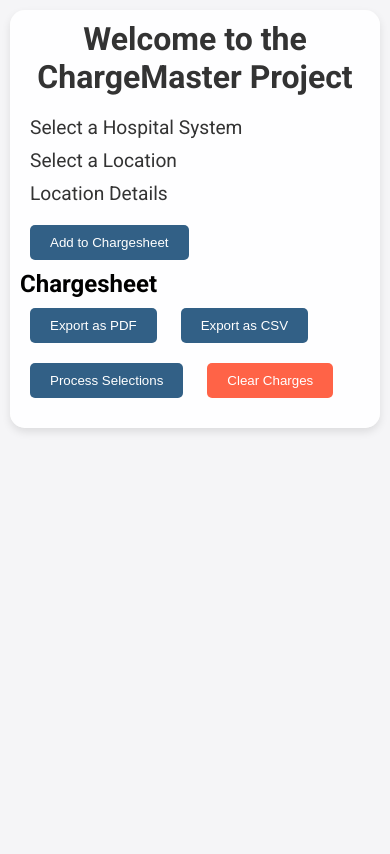
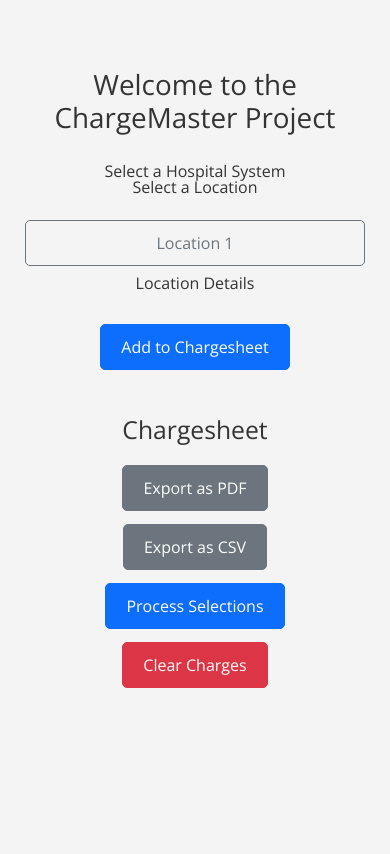
Before and after one commit to gsmithw91/ChargeMaster1, a Flask app: page /chargemaster in a window 390 px wide. After the commit the page ends 688 px from the top, so only its background shows below. Run offline with Flask 3, Linux system fonts and the light colour scheme; data that the repository does not hold is empty; some libraries are stand-ins or nearby versions.

Commit message:
starting 12/21

```diff
--- a/backend/routes/chargemaster/charges_api_routes.py
+++ b/backend/routes/chargemaster/charges_api_routes.py
@@ -13,13 +13,14 @@ from logs.custom_logger import api_logger
 
 
 charge_models_mapping = {
-    1: AdvocateCharges,
-    2: LoyolaCDMCharges,
-    3: NorthshoreCharges,
-    4: NorthwesternCharges,
-    5: RushCharges,
-    6: UCMCCharges
+    1: AdvocateCharges, # a5a7d4
+    2: LoyolaCDMCharges, #a30046
+    3: NorthshoreCharges, # 2361fd
+    4: NorthwesternCharges, # 63599e
+    5: RushCharges, # 006937
+    6: UCMCCharges # 800000
 }
+
 
 System_ID_Mapping_Table =  {
     1:'Elig_Advocate',
@@ -215,15 +216,25 @@ def get_charges(system_id, location_id):
 
 @api.route('/process-chargesheet', methods=['POST'])
 def get_charge_sheet_data():
-    data = request.json  # Get JSON data sent in the POST request
-
-    # Process data: Omit nulls (and undefined values, which should be handled client-side)
+    data = request.json
     processed_data = [omit_nulls(charge) for charge in data]
 
-    # For now, just return the processed data
-    return jsonify(processed_data)
+    # Color mapping
+    system_id_colors = {
+        1: "#a5a7d4",
+        2: "#a30046",
+        3: "#2361fd",
+        4: "#63599e",
+        5: "#006937",
+        6: "#800000",
+    }
 
+    # Add color information to each charge item
+    for charge in processed_data:
+        system_id = charge.get('SystemID')
+        charge['color'] = system_id_colors.get(system_id, "defaultColor")
 
+    return render_template('chargesheet.html', chargesheet_data=processed_data)
 
 def omit_nulls(charge_dict):
     """
--- a/static/Chargemaster.js
+++ b/static/Chargemaster.js
@@ -1,67 +1,109 @@
 var oTable;
+const colorMapping = {
+  1: "#a5a7d4",
+  2: "#a30046",
+  3: "#2361fd",
+  4: "#63599e",
+  5: "#006937",
+  6: "#800000",
+};
 
 document.addEventListener("DOMContentLoaded", (event) => {
   // Code that needs the DOM to be ready can go here
   initPage();
 });
 
-function initPage() {
-  // You might fetch the initial system list here, for example
-  fetchSystems();
+async function initPage() {
+  try {
+    // Fetch and display systems
+    const systems = await fetchSystems();
+    displaySystems(systems);
+
+    // Fetch and display locations for the first system by default
+    if (systems.length > 0) {
+      const systemId = systems[0].SystemID;
+      const locations = await fetchLocations(systemId);
+      displayLocations(locations);
+    }
+  } catch (error) {
+    console.error("Error initializing page:", error);
+  }
 }
 
-function fetchSystems() {
-  fetch("/api/systems")
-    .then((response) => response.json())
-    .then((data) => {
+async function fetchSystems() {
+  const response = await fetch("/api/systems");
+  if (!response.ok) {
+    throw new Error("Error fetching systems.");
+  }
+  return response.json();
+}
+
+function displaySystems(systems) {
   const systemsContainer = document.getElementById("systems-container");
-      data.forEach((system) => {
-        const button = document.createElement("button");
-        button.className = "system-button";
-        button.innerText = system.SystemName;
-        button.addEventListener("click", function () {
+
+  systems.forEach((system) => {
+    const button = createButton(system.SystemName, "system-button");
+    const backgroundColor = colorMapping[system.SystemID];
+    button.style.backgroundColor = backgroundColor;
+    button.style.color = "white"; // Set text color to white
+    button.addEventListener("click", async () => {
       document
         .querySelectorAll(".system-button")
         .forEach((btn) => btn.classList.remove("selected"));
       button.classList.add("selected");
-          fetchAndDisplayLocations(system.SystemID);
+      const locations = await fetchLocations(system.SystemID);
+      displayLocations(locations);
     });
     systemsContainer.appendChild(button);
   });
-    })
-    .catch((error) => console.error("Error fetching systems:", error));
 }
 
-function fetchAndDisplayLocations(systemId) {
-  fetch(`/api/locations/${systemId}`)
-    .then((response) => response.json())
-    .then((locations) => {
+async function fetchLocations(systemId) {
+  const response = await fetch(`/api/locations/${systemId}`);
+  if (!response.ok) {
+    throw new Error("Error fetching locations.");
+  }
+  return response.json();
+}
+
+function displayLocations(locations) {
   const locationsContainer = document.getElementById("locations-container");
   locationsContainer.innerHTML = ""; // Clear existing buttons
 
   locations.forEach((location) => {
-        const locButton = document.createElement("button");
-        locButton.className = "location-button";
-        locButton.innerText = location.LocationName;
+    const locButton = createButton(location.LocationName, "location-button");
+    const backgroundColor = colorMapping[location.SystemID]; // Use colorMapping
+    locButton.style.backgroundColor = backgroundColor;
+    locButton.style.color = "white"; // Set text color to white
+    locButton.addEventListener("click", async () => {
+      const locationDetails = await fetchLocationDetails(location.LocationID);
+      displayLocationDetails(locationDetails);
 
-        // When a location button is clicked, fetch and display location details
-        // and fetch and display charges for this location
-        locButton.addEventListener("click", () => {
-          fetchAndDisplayLocationDetails(location.LocationID); // Fetch location details
-          loadChargesForLocation(systemId, location.LocationID); // Fetch charges for this location
+      // Remove existing system color class (if any)
+      document
+        .getElementById("location-information")
+        .classList.remove("system-color");
+
+      // Add the new system color class based on location.SystemID
+      document
+        .getElementById("location-information")
+        .classList.add(`system-color-${location.SystemID}`);
+
+      loadChargesForLocation(location.SystemID, location.LocationID); // Pass SystemID and LocationID
     });
-
     locationsContainer.appendChild(locButton);
   });
-    })
-    .catch((error) => console.error("Error fetching locations:", error));
 }
 
-// This function fetches and displays details for a specific location
-function fetchAndDisplayLocationDetails(locationId) {
-  fetch(`/api/locations/details/${locationId}`)
-    .then((response) => response.json())
-    .then((locationDetails) => {
+async function fetchLocationDetails(locationId) {
+  const response = await fetch(`/api/locations/details/${locationId}`);
+  if (!response.ok) {
+    throw new Error("Error fetching location details.");
+  }
+  return response.json();
+}
+
+function displayLocationDetails(locationDetails) {
   const infoContainer = document.getElementById("location-information");
   infoContainer.innerHTML = `
     <h2>Location Information</h2>
@@ -69,11 +111,7 @@ function fetchAndDisplayLocationDetails(locationId) {
     <p>Address: ${locationDetails.Address}, ${locationDetails.City}, ${locationDetails.State} ${locationDetails.ZipCode}</p>
     <p>Phone: ${locationDetails.Phone}</p>
   `;
-    })
-    .catch((error) => console.error("Error fetching location details:", error));
 }
-
-// This function fetches and displays the charges data for a specific location in a DataTable
 function loadChargesForLocation(systemId, locationId) {
   let apiUrl = `/api/charges/system/${systemId}/location/${locationId}`;
   fetch(apiUrl)
@@ -147,4 +185,16 @@ function displayChargesData(chargeData, columns) {
     ordering: true,
     info: true,
   });
+
+  // Add an event handler to a button or perform other actions here
+  // For example, you can add a button to export the table data
+  // or add any other functionality you need.
 }
+
+function createButton(text, className) {
+  const button = document.createElement("button");
+  button.className = className;
+  button.innerText = text;
+  button.style.backgroundColor = colorMapping[text]; // Use the mapping for background color
+  return button;
+}
--- a/static/Chargesheet.js
+++ b/static/Chargesheet.js
@@ -6,6 +6,7 @@ document.addEventListener("DOMContentLoaded", (event) => {
       addToChargesheet(selectedData);
     });
   }
+});
 
 const exportPdfButton = document.getElementById("exportPdfButton");
 if (exportPdfButton) {
@@ -22,7 +23,6 @@ document.addEventListener("DOMContentLoaded", (event) => {
 if (sendDataButton) {
   sendDataButton.addEventListener("click", sendChargeSheetData);
 }
-});
 
 function clearChargesheet() {
   if (confirm("Are you sure you want to clear the chargesheet?")) {
@@ -38,6 +38,7 @@ function addToChargesheet(selectedData) {
   }
 
   var chargesheetList = document.getElementById("chargesheetList");
+  chargesheetList.innerHTML = ""; // Clear the existing list
 
   selectedData.forEach(function (data) {
     var listItem = document.createElement("li");
@@ -62,14 +63,13 @@ function addToChargesheet(selectedData) {
   oTable.rows({ selected: true }).deselect();
 }
 
+function shouldExcludeKey(key) {
+  const excludedKeys = ["SystemID", "LocationID", "CodeID", "Type"];
+  return excludedKeys.includes(key);
+}
+
 function isValidValue(value) {
   return value !== null && value !== undefined && value !== "";
-}
-
-function shouldExcludeKey(key) {
-  // Add any keys here that you don't want to include in the chargesheet
-  const excludedKeys = ["SystemID", "LocationID", "CodeID", "Type"];
-  return excludedKeys.includes(key);
 }
 
 function createInfoDiv(key, value) {
@@ -98,6 +98,7 @@ function createRemoveButton(listItem) {
   };
   return removeBtn;
 }
+
 function exportChargesheetAsPDF() {
   const chargesheetElement = document.getElementById("chargesheetContainer");
 
--- a/static/style.css
+++ b/static/style.css
@@ -1,203 +1,97 @@
-/* Add a modern font from Google Fonts */
-@import url("https://fonts.googleapis.com/css2?family=Roboto:wght@400;700&display=swap");
+/* Include Google Font */
+@import url("https://fonts.googleapis.com/css2?family=Open+Sans:wght@300;400;700&display=swap");
 
-/* Basic Reset */
-* {
+/* Reset some basic elements */
+body,
+h1,
+h2,
+h3,
+p {
   margin: 0;
   padding: 0;
-  box-sizing: border-box;
 }
 
-body,
-html {
-  height: 100%;
-  font-family: "Roboto", sans-serif; /* Updated font-family */
+/* Apply a base font to the body */
+body {
+  font-family: "Open Sans", sans-serif;
+  background-color: #f4f4f4;
+  color: #333;
 }
 
-body {
-  background: #f5f5f7; /* Updated to a light grey background */
+/* Style the main content area */
+.container {
+  padding: 20px;
 }
 
-/* Style for the main content wrapper to add transparency */
-.content-wrapper {
-  background: rgba(
-    255,
-    255,
-    255,
-    0.95
-  ); /* Slightly more opaque for better readability */
-  border-radius: 15px;
-  padding: 20px;
-  margin: 15px;
-  box-shadow: 0 4px 8px rgba(0, 0, 0, 0.1);
+/* Style the header */
+header {
+  background-color: #007bff;
+  color: #fff;
+  padding: 20px 0;
+  text-align: center;
+  margin-bottom: 30px;
 }
 
-/* Typographic styles */
-h1 {
-  font-size: 2.5rem;
-  color: #333; /* Updated to a darker color for better contrast */
+/* Style buttons for a larger and consistent size */
+.btn {
+  padding: 10px 20px;
+  font-size: 16px; /* Larger font size */
+  border-radius: 5px; /* Rounded corners */
+  margin: 5px; /* Spacing between buttons */
+}
+
+/* Style for the hospital system and location buttons */
+.btn-hospital,
+.btn-location {
+  min-width: 150px; /* Minimum width */
+  display: inline-block; /* Align side by side */
+}
+
+/* Make table rows slightly taller for a modern feel */
+.table td,
+.table th {
+  padding: 15px; /* More padding inside table cells */
+}
+
+/* Footer styles */
+footer {
+  background-color: #007bff;
+  color: white;
   text-align: center;
+  padding: 10px;
+  position: relative;
+  bottom: 0;
+  width: 100%;
+}
+
+/* Custom styles for the navigation and headers */
+.navbar {
   margin-bottom: 20px;
 }
 
-.label {
-  font-size: 1.2rem;
-  color: #333; /* Matched with the header color for consistency */
-  margin: 10px 0;
-  padding-left: 10px;
+.navbar-brand,
+.nav-link {
+  color: #fff !important;
 }
 
-/* Button styles */
-button {
-  background-color: #326086;
-  color: white;
-  border: none;
-  padding: 10px 20px;
-  margin: 10px;
-  border-radius: 5px;
-  cursor: pointer;
-  transition: background-color 0.2s, transform 0.2s; /* Added transform transition */
+/* Adjust the color of active navigation link */
+.nav-link.active,
+.navbar-brand:hover,
+.nav-link:hover {
+  color: #ff0 !important;
 }
 
-button:hover {
-  background-color: #74babd;
-  transform: translateY(-2px); /* Slight lift effect on hover */
+/* Style the search input */
+.input-search {
+  margin-top: 10px;
+  margin-bottom: 10px;
 }
 
-button:active {
-  background-color: #74babd;
-  transform: translateY(0); /* Remove lift effect */
-}
-/* Responsive Design */
+/* Responsive adjustments */
 @media (max-width: 768px) {
-  .content-wrapper {
-    margin: 10px;
-    padding: 10px;
-  }
-
-  h1 {
-    font-size: 2rem;
-  }
-
-  #charges-table {
-    font-size: 0.9rem;
+  .btn-hospital,
+  .btn-location {
+    width: 100%;
+    margin-bottom: 10px;
   }
 }
-
-/* Table styles */
-#charges-table {
-  width: 100%; /* Ensure the table takes up the full width of its container */
-  border-collapse: collapse; /* Remove spacing between table cells */
-}
-
-#charges-table th,
-#charges-table td {
-  padding: 10px; /* Add some padding to table cells for spacing */
-  text-align: left; /* Align text to the left within cells */
-}
-
-/* Header row background color */
-#charges-table thead {
-  background-color: #8eadc7; /* Lighter shade of teal for the header background */
-  color: #ffffff; /* Text color for header cells */
-}
-
-/* Make the table container horizontally scrollable */
-.charges-container {
-  width: 100%; /* Adjust as needed */
-  overflow-x: auto;
-  margin-top: 20px;
-}
-
-/* New styles for interactive elements */
-a,
-button {
-  transition: all 0.2s ease-in-out;
-}
-
-a:hover,
-button:hover {
-  opacity: 0.8;
-}
-
-/* Additional styles can be added below as needed */
-.dt-buttons .btn-colvis {
-  background-color: #4caf50; /* Green background */
-  color: white; /* White text */
-  font-weight: bold; /* Make the text bold */
-  border: 2px solid white; /* White border */
-}
-
-/* Change the background color of the button on hover */
-.dt-buttons .btn-colvis:hover {
-  background-color: #45a049;
-}
-
-.charge-info {
-  margin-bottom: 5px;
-}
-
-.charge-key {
-  font-weight: bold;
-}
-
-.charge-value {
-  color: #333;
-}
-
-/* Existing styles */
-.chargesheet-item {
-  background-color: #f7f7f7;
-  border: 1px solid #ddd;
-  padding: 10px;
-  margin-bottom: 5px;
-  list-style-type: none;
-}
-
-.remove-charge {
-  background-color: #ff6666;
-  color: white;
-  border: none;
-  padding: 5px 10px;
-  cursor: pointer;
-  float: right;
-  margin-top: 10px; /* Add space above the button */
-}
-
-.remove-charge:hover {
-  background-color: #ff4d4d;
-}
-
-.button-row {
-  margin-bottom: 10px; /* Adds some space below the button row */
-}
-
-.chargesheet-button {
-  margin-right: 5px; /* Adds spacing between buttons if you add more in the future */
-  /* Style the button as you wish (padding, border, background, etc.) */
-}
-
-.hidden {
-  display: none;
-}
-
-.chargesheet-columns {
-  display: flex;
-  justify-content: space-between;
-}
-
-#charges-column,
-#statistics-column {
-  flex: 1; /* Each column takes up half the space */
-  padding: 0 10px; /* Add some padding between the columns */
-}
-
-#charges-column {
-  max-width: 50%; /* Limit the width to half of the container */
-}
-
-.clear-chargesheet {
-  background-color: #ff6347; /* Tomato color for clear button */
-  color: white;
-  /* other styling properties */
-}
--- a/templates/chargemaster.html
+++ b/templates/chargemaster.html
@@ -1,150 +1,166 @@
-{% extends "base.html" %} {% block head %}
+<!DOCTYPE html>
+<html lang="en">
+  <head>
+    <meta charset="UTF-8" />
+    <meta name="viewport" content="width=device-width, initial-scale=1.0" />
+    <title>Home Page</title>
+
+    <!-- Add Bootstrap CSS -->
+    <link
+      href="https://maxcdn.bootstrapcdn.com/bootstrap/5.1.3/css/bootstrap.min.css"
+      rel="stylesheet"
+    />
+
     <!-- DataTables core CSS -->
     <link
       rel="stylesheet"
       type="text/css"
       href="https://cdn.datatables.net/1.11.3/css/jquery.dataTables.min.css"
     />
+
     <!-- FixedHeader DataTables CSS -->
     <link
       rel="stylesheet"
       type="text/css"
       href="https://cdn.datatables.net/fixedheader/3.1.9/css/fixedHeader.dataTables.min.css"
     />
+
     <!-- DataTables Buttons CSS -->
     <link
       rel="stylesheet"
       type="text/css"
       href="https://cdn.datatables.net/buttons/1.6.5/css/buttons.dataTables.min.css"
     />
+
     <!-- DataTables Responsive feature CSS -->
     <link
       rel="stylesheet"
       type="text/css"
       href="https://cdn.datatables.net/responsive/2.2.3/css/responsive.dataTables.min.css"
     />
+
     <!-- Custom styles for your table -->
     <link
       rel="stylesheet"
       type="text/css"
       href="{{ url_for('static', filename='style.css') }}"
     />
+
     <!-- ColReorder CSS -->
     <link
       rel="stylesheet"
       type="text/css"
       href="https://cdn.datatables.net/colreorder/1.5.3/css/colReorder.dataTables.min.css"
     />
+  </head>
+  <body>
+    <div class="container my-5">
+      <h1 class="text-center mb-4">Welcome to the ChargeMaster Project</h1>
 
-<!-- Select Extension CSS -->
-<link
-  rel="stylesheet"
-  type="text/css"
-  href="https://cdn.datatables.net/select/1.3.3/css/select.dataTables.min.css"
-/>
+      <div class="mb-3 text-center" id="system-label">
+        Select a Hospital System
+      </div>
+      <div
+        id="systems-container"
+        class="row row-cols-1 row-cols-md-3 g-4 justify-content-center"
+      >
+        <!-- System grid items added by JavaScript should be inside div with classes like 'col' and 'd-flex' -->
+        <!-- Example placeholder for a system grid item -->
 
-{% endblock %} {% block title %}Home Page{% endblock %} {% block content %}
-<div class="content-wrapper">
-  <h1>Welcome to the ChargeMaster Project</h1>
-  <div id="system-label" class="label">Select a Hospital System</div>
-  <div id="systems-container">
-    <!-- System buttons will be added here by JavaScript -->
+        <!-- More system buttons here -->
       </div>
 
-  <!-- Added div for displaying location buttons -->
-  <div id="location-label" class="label">Select a Location</div>
-  <div id="locations-container">
-    <!-- Location buttons will be added here by JavaScript -->
+      <div class="mb-3 text-center" id="location-label">Select a Location</div>
+      <div
+        id="locations-container"
+        class="row row-cols-1 row-cols-md-3 g-4 justify-content-center"
+      >
+        <!-- Location grid items added by JavaScript should be inside div with classes like 'col' and 'd-flex' -->
+        <!-- Example placeholder for a location grid item -->
+        <div class="col d-flex">
+          <button class="btn btn-outline-secondary btn-block w-100">
+            Location 1
+          </button>
+        </div>
+        <!-- More location buttons here -->
       </div>
 
-  <!-- New location information div -->
-  <div id="location-information-label" class="label">Location Details</div>
-  <!-- Location details will be displayed here -->
-  <div id="location-information">
-    <!-- Location details will be displayed here -->
+      <div class="text-center mb-3" id="location-information-label">
+        Location Details
+      </div>
+      <div id="location-information" class="system-color mb-4">
+        <!-- Location details content -->
       </div>
 
-  <div id="buttonContainer"></div>
-  <!-- Add this dropdown element to your HTML -->
-  <button id="addToChargesheet" class="add-to-chargesheet">
+      <div class="d-flex justify-content-center mb-3">
+        <button class="btn btn-primary" id="addToChargesheet">
           Add to Chargesheet
         </button>
+      </div>
 
-  <div id="charges-container">
-    <table id="charges-table" class="display">
+      <div id="charges-container" class="mb-4">
+        <table class="table table-striped" id="charges-table">
           <!-- DataTables will auto-generate headers and rows here -->
         </table>
       </div>
-  <div>
+
       <div id="chargesheetContainer">
-      <h2>Chargesheet</h2>
-      <!-- Buttons for Exporting -->
-      <div class="button-row">
-        <button id="exportPdfButton">Export as PDF</button>
-        <button id="exportCsvButton">Export as CSV</button>
-        <button id="sendDataButton">Process Selections</button>
-        <button id="clearChargesButton" class="clear-chargesheet">
+        <h2 class="text-center mb-3">Chargesheet</h2>
+        <div class="d-flex flex-column align-items-center mb-4">
+          <button class="btn btn-secondary mb-2" id="exportPdfButton">
+            Export as PDF
+          </button>
+          <button class="btn btn-secondary mb-2" id="exportCsvButton">
+            Export as CSV
+          </button>
+          <button class="btn btn-primary mb-2" id="sendDataButton">
+            Process Selections
+          </button>
+          <button class="btn btn-danger mb-2" id="clearChargesButton">
             Clear Charges
           </button>
-        <!-- ... existing HTML ... -->
-
-        <!-- Button to send chargesheet data -->
-
-        <!-- ... remaining HTML ... -->
-
-        <!-- Space for additional buttons in the future -->
-      </div>
-      <div class="chargesheet-columns">
-        <div id="charges-column">
-          <!-- Charges will be listed here -->
-          <ul id="chargesheetList">
-            <!-- Selected items will be added here -->
+          <ul id="chargesheetList" class="list-group">
+            <!-- List items will be added here by the addToChargesheet function -->
           </ul>
-        </div>
-        <div id="statistics-column">
-          <!-- Summary statistics will be shown here -->
-          <div id="summaryStatistics">
-            <!-- Statistics content -->
         </div>
       </div>
     </div>
-      <form
-        id="chargesheetForm"
-        action="/display-chargesheet"
-        method="POST"
-        target="_blank"
-        style="display: none"
-      >
-        <input type="hidden" name="chargesheetData" id="chargesheetData" />
-      </form>
-      <ul id="chargesheetList">
-        <!-- Selected items will be added here -->
-      </ul>
-    </div>
 
-    {% endblock %} {% block scripts %}
-    <!-- jQuery library -->
+    <!-- Add Bootstrap JS and jQuery -->
     <script src="https://code.jquery.com/jquery-3.5.1.js"></script>
+    <script src="https://maxcdn.bootstrapcdn.com/bootstrap/5.1.3/js/bootstrap.min.js"></script>
+
     <!-- DataTables core JS -->
     <script src="https://cdn.datatables.net/1.11.3/js/jquery.dataTables.min.js"></script>
+
     <!-- FixedHeader DataTables JS -->
     <script src="https://cdn.datatables.net/fixedheader/3.1.9/js/dataTables.fixedHeader.min.js"></script>
+
     <!-- DataTables Buttons JS -->
     <script src="https://cdn.datatables.net/buttons/1.6.5/js/dataTables.buttons.min.js"></script>
     <script src="https://cdn.datatables.net/buttons/1.6.5/js/buttons.html5.min.js"></script>
     <script src="https://cdn.datatables.net/buttons/1.6.5/js/buttons.print.min.js"></script>
+
     <!-- Buttons extension for DataTables -->
     <script src="https://cdn.datatables.net/buttons/1.6.5/js/buttons.colVis.min.js"></script>
 
     <!-- DataTables Responsive feature JS -->
     <script src="https://cdn.datatables.net/responsive/2.2.3/js/dataTables.responsive.min.js"></script>
+
     <!-- Your custom JavaScript file -->
     <script src="{{ url_for('static', filename='Chargemaster.js') }}"></script>
+
     <script src="https://cdn.datatables.net/select/1.3.3/js/dataTables.select.min.js"></script>
     <script src="https://cdnjs.cloudflare.com/ajax/libs/jspdf/1.5.3/jspdf.debug.js"></script>
 
     <script src="https://cdnjs.cloudflare.com/ajax/libs/html2canvas/1.3.2/html2canvas.min.js"></script>
+    <!-- Optional JavaScript -->
+    <!-- Popper.js first, then Bootstrap JS -->
+    <script src="https://cdnjs.cloudflare.com/ajax/libs/popper.js/1.16.0/umd/popper.min.js"></script>
+    <script src="https://stackpath.bootstrapcdn.com/bootstrap/5.1.3/js/bootstrap.min.js"></script>
+
     <script src="{{ url_for('static', filename='Chargesheet.js') }}"></script>
+
     <!-- Any additional custom script can be added here -->
     <script>
       // Your custom code can be placed here if needed
@@ -154,7 +170,8 @@
     <script src="https://cdn.datatables.net/colreorder/1.5.3/js/dataTables.colReorder.min.js"></script>
 
     <!-- Select Extension JS -->
-
-    {% endblock %}
-  </div>
-</div>
+    <script>
+      // Your additional JavaScript code can be placed here
+    </script>
+  </body>
+</html>
```
Also changed, not shown: templates/chargesheet.html (+28 -8 lines). Lines whose indentation alone changed are shown as unchanged.
